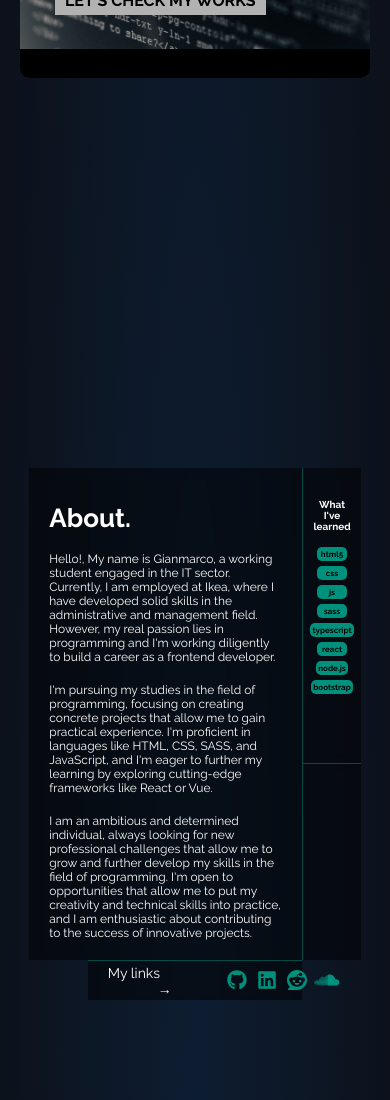
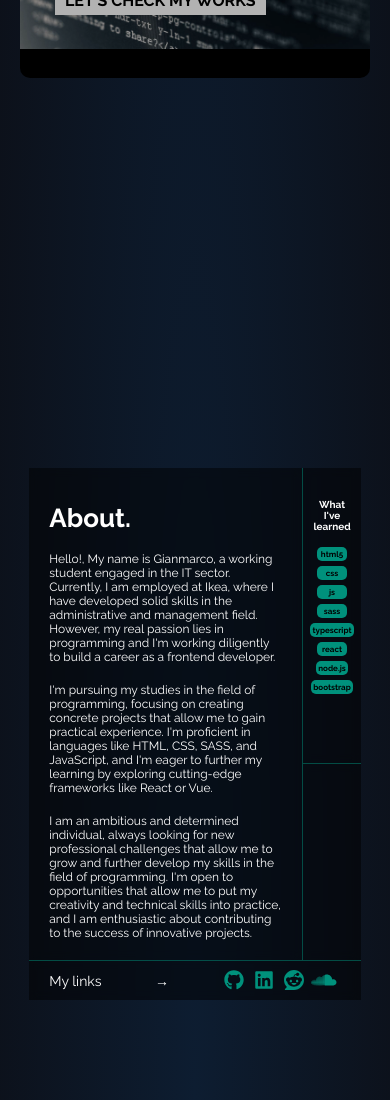
Before and after one commit to Jim2510/NewPortfolio, a React (Vite) app: page / in a window 390 px wide. Shown: the part 1740-2840 px from the top of the page. Built offline with nearby package versions, Linux system fonts and the light colour scheme.

Commit message:
Aggiunta stile barra link responsive

```diff
--- a/src/components/Home/comp/about.css
+++ b/src/components/Home/comp/about.css
@@ -164,5 +164,9 @@
         text-align: center;
     }
 
+    .links-about {
+        width: 85%;
+    }
+
 
 }
```
